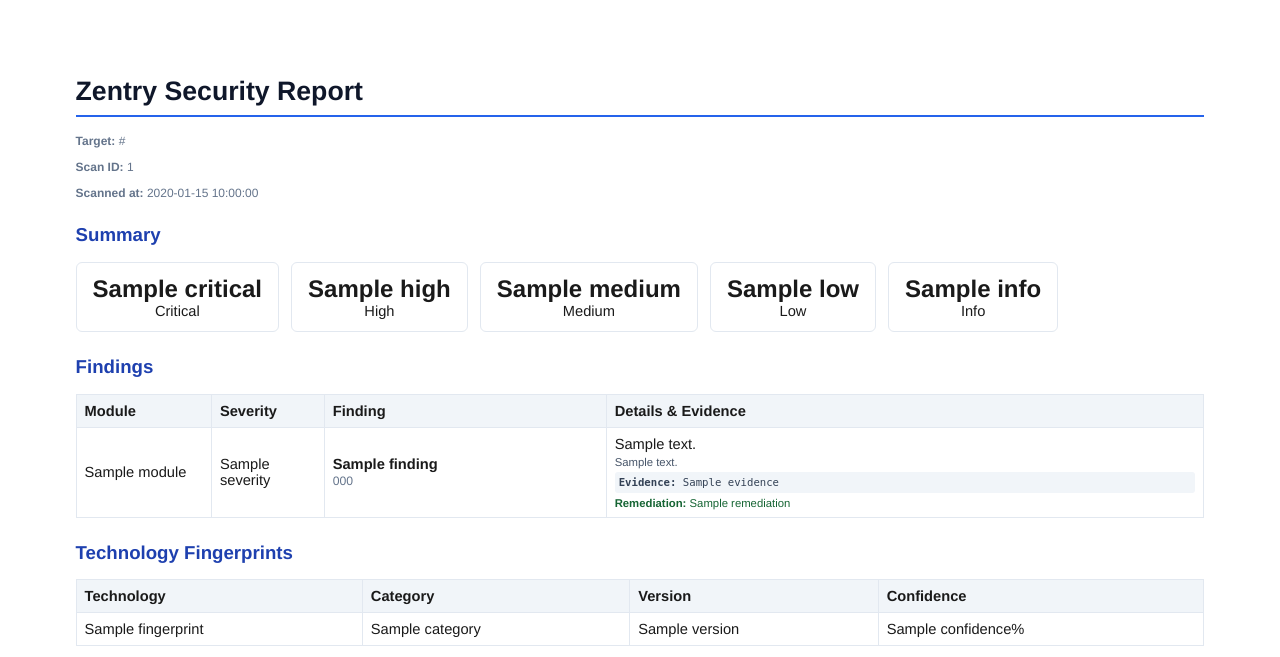
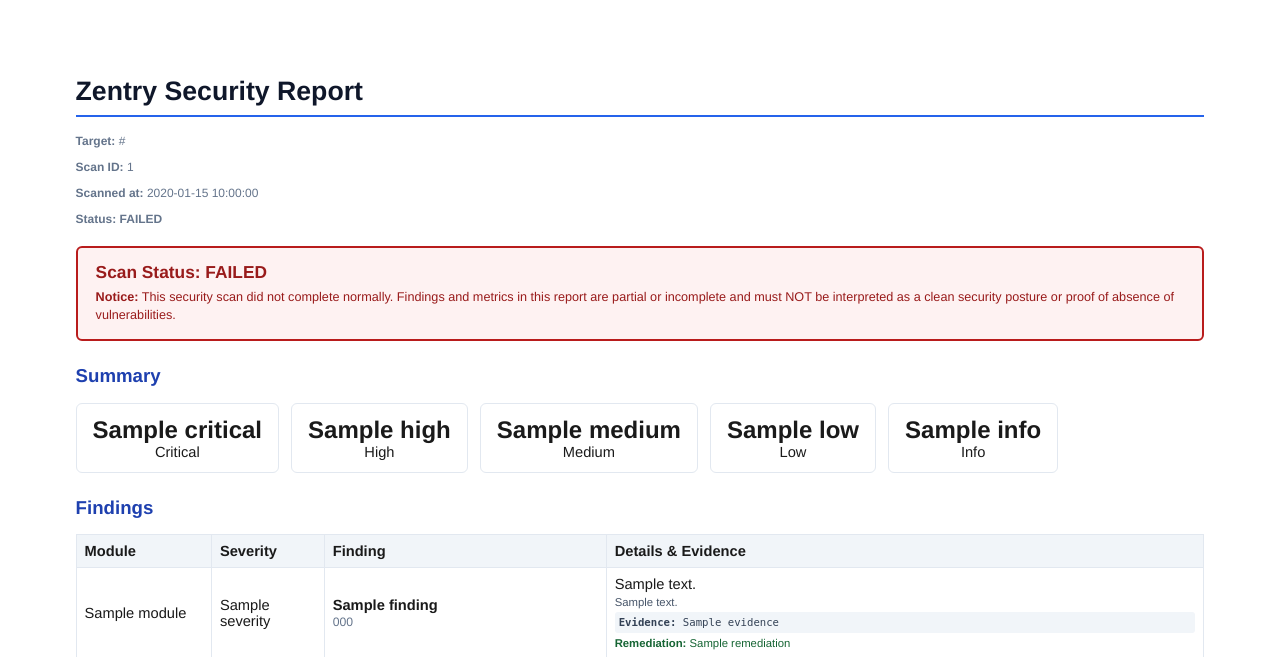
Before and after one commit to puneetnith28/Zentry, a Python web app: template app/services/templates/report.html in a window 1280 px wide. Shown: the top 657 px of the page. Run offline with Jinja, Linux system fonts and the light colour scheme; the template is opened without the code that fills it: most values are stand-ins (such as "Sample title", 1, 10 or a date in 2020).

Commit message:
feat(reporting): support status banners and safe reporting for incomplete scans

```diff
--- a/app/services/templates/report.html
+++ b/app/services/templates/report.html
@@ -109,6 +109,69 @@
       overflow-wrap: break-word;
       white-space: pre-wrap;
     }
+
+    .alert-banner {
+      border: 2px solid #b91c1c;
+      background: #fef2f2;
+      color: #991b1b;
+      padding: 14px 18px;
+      border-radius: 6px;
+      margin: 16px 0;
+    }
+
+    .alert-banner h3 {
+      margin: 0 0 6px 0;
+      font-size: 13pt;
+      color: #991b1b;
+    }
+
+    .alert-banner p {
+      margin: 0;
+      font-size: 9.5pt;
+      line-height: 1.4;
+    }
+
+    .alert-cancelled {
+      border-color: #d97706;
+      background: #fffbeb;
+      color: #92400e;
+    }
+
+    .alert-cancelled h3 {
+      color: #92400e;
+    }
+
+    .alert-partial {
+      border-color: #d97706;
+      background: #fffbeb;
+      color: #92400e;
+    }
+
+    .alert-partial h3 {
+      color: #92400e;
+    }
+
+    .module-badge-success {
+      background: #15803d;
+      color: #fff;
+      font-size: 8pt;
+      padding: 2px 6px;
+      border-radius: 3px;
+      font-weight: normal;
+      vertical-align: middle;
+      margin-left: 8px;
+    }
+
+    .module-badge-error {
+      background: #b91c1c;
+      color: #fff;
+      font-size: 8pt;
+      padding: 2px 6px;
+      border-radius: 3px;
+      font-weight: normal;
+      vertical-align: middle;
+      margin-left: 8px;
+    }
   </style>
 </head>
 
@@ -118,7 +181,30 @@
     <p><strong>Target:</strong> {{ target_url }}</p>
     <p><strong>Scan ID:</strong> {{ scan_id }}</p>
     <p><strong>Scanned at:</strong> {{ scanned_at }}</p>
+    <p><strong>Status:</strong> <strong>{{ scan_status|upper if scan_status else 'COMPLETED' }}</strong></p>
   </div>
+
+  {% if scan_status and scan_status|lower != 'completed' %}
+  <div class="alert-banner alert-{{ scan_status|lower }}">
+    <h3>Scan Status: {{ scan_status|upper }}</h3>
+    <p>
+      <strong>Notice:</strong> This security scan did not complete normally. Findings and metrics in this report
+      are partial or incomplete and must NOT be interpreted as a clean security posture or proof of absence of vulnerabilities.
+      {% if error_message %}
+      <br><strong>Failure Reason:</strong> {{ error_message }}
+      {% endif %}
+    </p>
+  </div>
+  {% elif has_partial_module_failures %}
+  <div class="alert-banner alert-partial">
+    <h3>Partial Scan Coverage Warning</h3>
+    <p>
+      <strong>Notice:</strong> One or more scanner modules encountered errors and could not complete analysis.
+      Results for unaffected modules are presented below, but overall posture assessment is partial and incomplete.
+    </p>
+  </div>
+  {% endif %}
+
   <h2>Summary</h2>
   <div class="summary-grid">
     {% for level in ['critical', 'high', 'medium', 'low', 'info'] %}
@@ -227,7 +313,20 @@
   {% endif %}
 
   {% for module_name, module_json in module_jsons.items() %}
-  <h2>{{ module_name|upper }} Module</h2>
+  {% set m_status = summary.get('module_status', {}).get(module_name, modules.get(module_name, {}).get('status')) %}
+  <h2>
+    {{ module_name|upper }} Module
+    {% if m_status %}
+      <span class="module-badge-{{ 'success' if m_status|lower == 'success' else 'error' }}">
+        {{ m_status|upper }}
+      </span>
+    {% endif %}
+  </h2>
+  {% if modules.get(module_name, {}).get('error') %}
+  <p class="meta" style="color: #b91c1c; font-weight: bold;">
+    Module Error: {{ modules[module_name].error }}
+  </p>
+  {% endif %}
   <pre>{{ module_json }}</pre>
   {% endfor %}
 </body>
```
Also changed, not shown: app/api/v1/reports.py (+7 -2 lines), app/services/pdf_generator.py (+25 -0 lines), tests/test_reporting_security.py (+81 -0 lines), tests/test_reports_api.py (+44 -0 lines).
